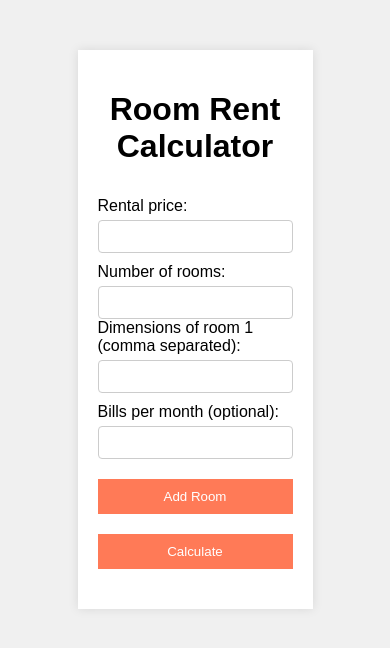
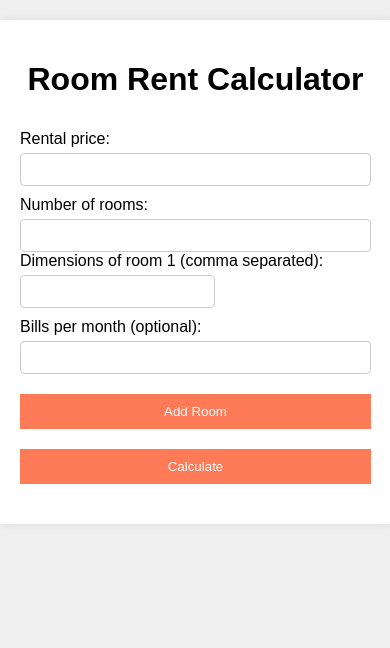
Before and after one commit to alxgom/SharedAppartmentCalculator, a Python web app: template templates/index.html in a window 390 px wide. Shown: the top 648 px of the page. Run offline with Jinja, Linux system fonts and the light colour scheme; the template is opened without the code that fills it, so the values that code supplies are empty.

Commit message:
update to smartphone friendly

```diff
--- a/static/styles.css
+++ b/static/styles.css
@@ -6,8 +6,9 @@ body {
 }
 
 .container {
-    width: 50%;
-    margin: 50px auto;
+    width: 90%;
+    max-width: 600px;
+    margin: 20px auto;
     background: #fff;
     padding: 20px;
     box-shadow: 0 0 10px rgba(0, 0, 0, 0.1);
@@ -26,6 +27,7 @@ form {
     display: flex;
     gap: 10px;
     align-items: center;
+    flex-wrap: wrap;
 }
 
 label {
@@ -63,7 +65,8 @@ button:hover {
 
 input[type="range"] {
     -webkit-appearance: none;
-    width: 150px;
+    width: 100%;
+    max-width: 150px;
     height: 8px;
     background: #ddd;
     outline: none;
@@ -99,6 +102,7 @@ input[type="range"]::-moz-range-thumb {
 .room-dimensions {
     display: flex;
     gap: 10px;
+    flex-wrap: wrap;
 }
 
 #result {
@@ -165,3 +169,15 @@ label:hover .tooltip {
     visibility: visible;
     opacity: 1;
 }
+
+/* Media Queries for Responsive Design */
+@media (max-width: 600px) {
+    .inline-inputs {
+        flex-direction: column;
+        align-items: flex-start;
+    }
+
+    button {
+        width: 100%;
+    }
+}
--- a/templates/index.html
+++ b/templates/index.html
@@ -3,7 +3,7 @@
 <head>
     <meta charset="UTF-8">
     <meta name="viewport" content="width=device-width, initial-scale=1.0">
-    <title>Room Rent Calculator</title>
+    <title> SHared Appartment REnt Calculator (SHARE) </title>
     <link rel="stylesheet" href="{{ url_for('static', filename='styles.css') }}">
 </head>
 <body>
```
